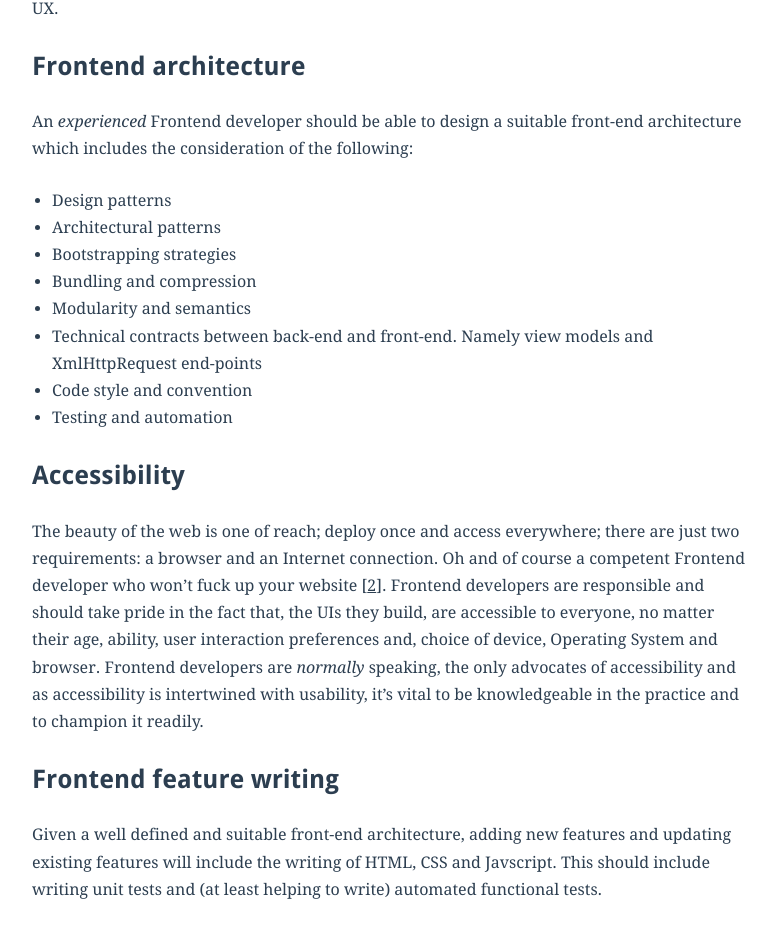
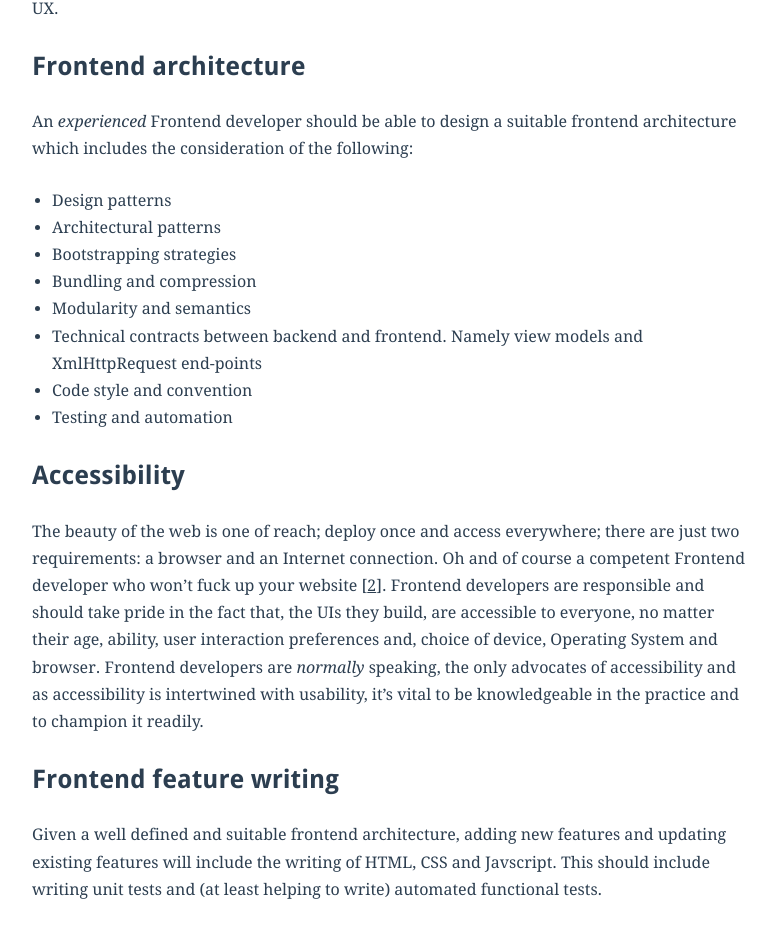
Before and after one commit to adamsilver/adamsilver.io-jekyll, a Jekyll site: the page built from _posts/2015-03-11-the-role-of-the-front-end-developer.md, in a window 1280 px wide and 1400 px high, scrolled down 442 px. Shown: the part 148-1081 px from the top of the window, without its empty margins (248-1026 px from the left). Built offline with Jekyll 4.4.1, drawn with Linux system fonts in a browser that asks for light colours; Markdown is read by kramdown in place of the engine named in the settings.

Commit message:
Updated consistency

```diff
--- a/_posts/2015-03-11-the-role-of-the-front-end-developer.md
+++ b/_posts/2015-03-11-the-role-of-the-front-end-developer.md
@@ -13,14 +13,14 @@
 
 ## Frontend architecture
 
-An *experienced* Frontend developer should be able to design a suitable front-end architecture which includes the consideration of the following:
+An *experienced* Frontend developer should be able to design a suitable frontend architecture which includes the consideration of the following:
 
 * Design patterns
 * Architectural patterns
 * Bootstrapping strategies
 * Bundling and compression
 * Modularity and semantics
-* Technical contracts between back-end and front-end. Namely view models and XmlHttpRequest end-points
+* Technical contracts between backend and frontend. Namely view models and XmlHttpRequest end-points
 * Code style and convention
 * Testing and automation
 
@@ -30,7 +30,7 @@ The beauty of the web is one of reach; deploy once and access everywhere; there
 
 ## Frontend feature writing
 
-Given a well defined and suitable front-end architecture, adding new features and updating existing features will include the writing of HTML, CSS and Javscript. This should include writing unit tests and (at least helping to write) automated functional tests.
+Given a well defined and suitable frontend architecture, adding new features and updating existing features will include the writing of HTML, CSS and Javscript. This should include writing unit tests and (at least helping to write) automated functional tests.
 
 ## Search Engine Optimisation
 
```
